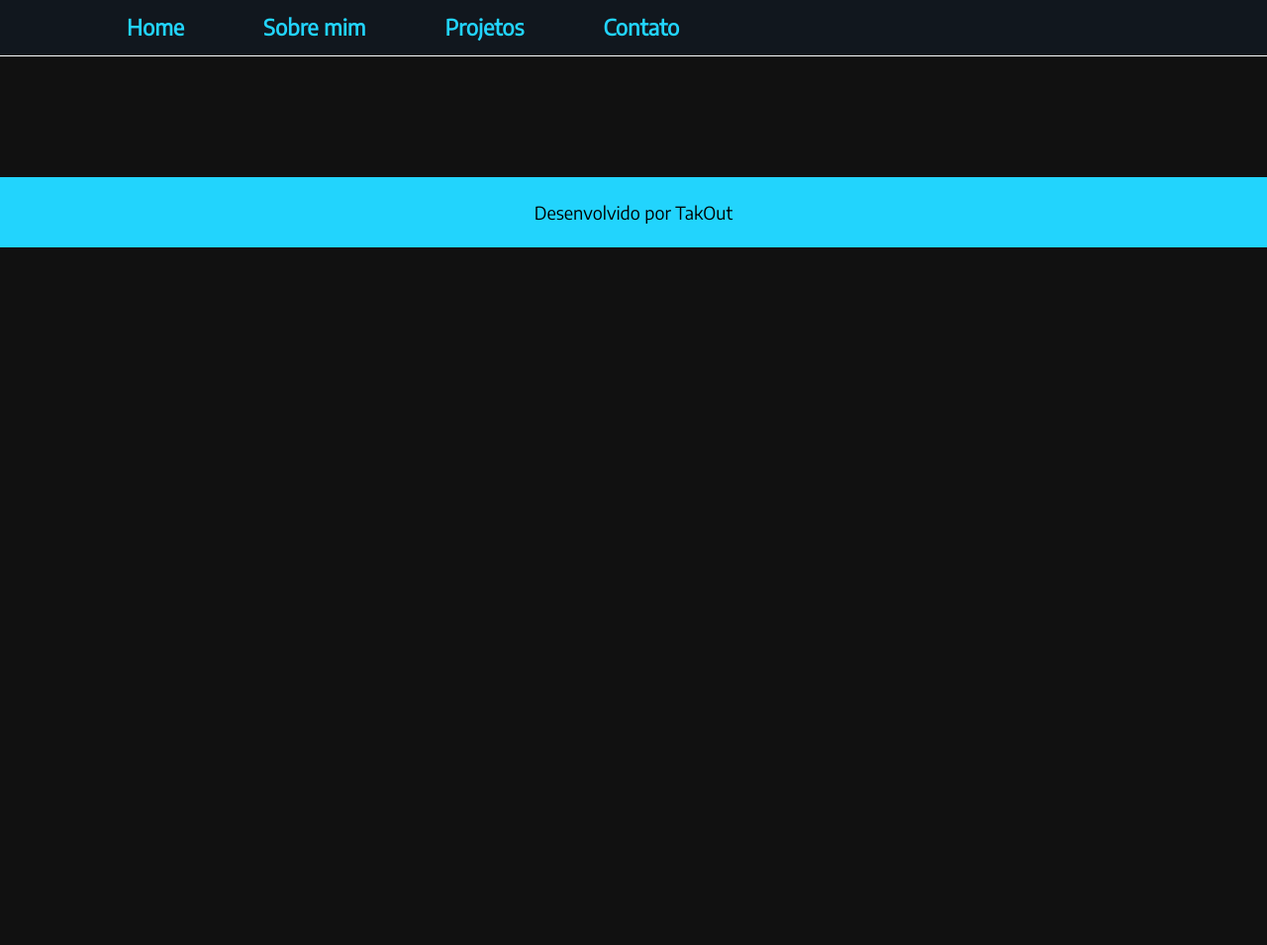
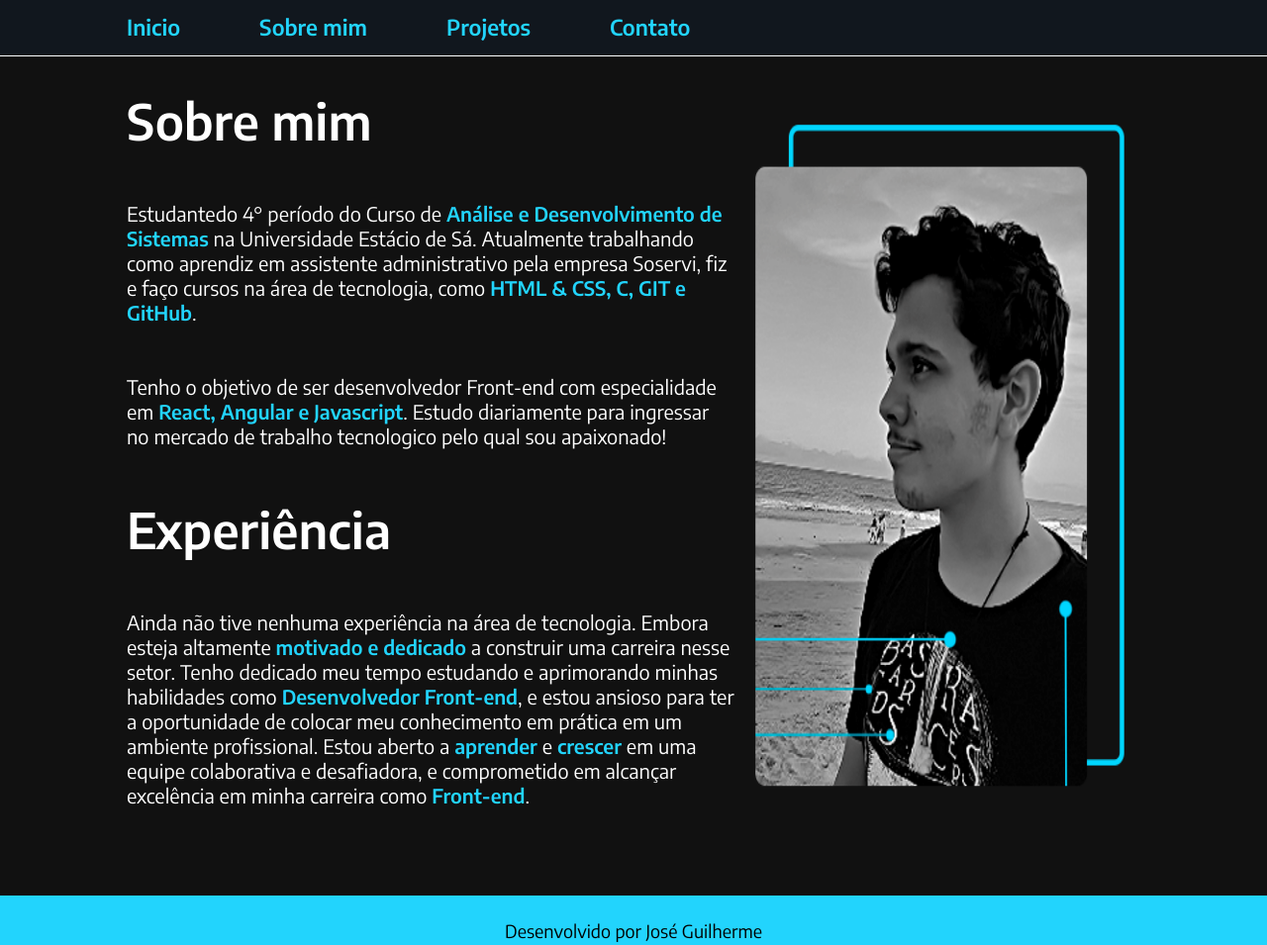
Before and after one commit to GuiJg/GuiJg, a plain HTML site: page about.html in a window 1280 px wide. Shown: the whole page at 99% size. Before the commit the page ends 800 px from the top, so only its background shows below. Drawn offline with Linux system fonts and the light colour scheme; files that its build step writes are made by us from their sources.

Commit message:
Add files via upload

```diff
--- a/about.html
+++ b/about.html
@@ -9,12 +9,12 @@
     <link rel="shortcut icon" href="/src/icons/takout.ico">
 
     <title>Sobre mim</title>
-    <link rel="stylesheet" href="style.css">
+    <link rel="stylesheet" href="/styles/style.css">
 </head>
 <body>
     <header class="header">
         <nav class="header_menu">
-            <a class="header_menu_link" href="index.html">Home</a>
+            <a class="header_menu_link" href="index.html">Inicio</a>
             <a class="header_menu_link" href="about.html">Sobre mim</a>
             <a class="header_menu_link" href="project.html">Projetos</a>
             <a class="header_menu_link" href="contact.html">Contato</a>
@@ -22,16 +22,19 @@
     </header>
     </div>
     <main class="conteiner">
-        <section class="conteiner_cont">
+        <section class="conteiner_cont_about">
+                <h1 class="conteiner_cont_title" style="font-size: 50px;">Sobre mim</h1>
+                <p class="conteiner_cont_title_font1" style="font-size: 20px;">Estudantedo 4° período do Curso de <strong class="title">Análise e Desenvolvimento de Sistemas</strong> na Universidade Estácio de Sá. Atualmente trabalhando como aprendiz em assistente administrativo pela empresa Soservi, fiz e faço cursos na área de tecnologia, como <strong class="title">HTML & CSS, C, GIT e GitHub</strong>.</p>
 
-            <div class="conteiner_btn">
+                <p class="conteiner_cont_title_font1" style="font-size: 20px;">Tenho o objetivo de ser desenvolvedor Front-end com especialidade em <strong class="skill">React, Angular e Javascript</strong>. Estudo diariamente para ingressar no mercado de trabalho tecnologico pelo qual sou apaixonado!</p>
 
-            </div>
+                <h1 class="conteiner_cont_title" style="font-size: 50px;">Experiência</h1>
+                <p class="conteiner_cont_title_font1" style="font-size: 20px;">Ainda não tive nenhuma experiência na área de tecnologia. Embora esteja altamente <strong class="title">motivado e dedicado</strong> a construir uma carreira nesse setor. Tenho dedicado meu tempo estudando e aprimorando minhas habilidades como <strong class="title">Desenvolvedor Front-end</strong>, e estou ansioso para ter a oportunidade de colocar meu conhecimento em prática em um ambiente profissional. Estou aberto a <strong class="title">aprender</strong> e <strong class="title">crescer</strong> em uma equipe colaborativa e desafiadora, e comprometido em alcançar excelência em minha carreira como <strong class="title"> Front-end</strong>.</p>
         </section>
-
+        <img class="img" src="src/Images/Profile_Picture.png" alt="Foto de perfil de José Guilherme na praia">
     </main>
     <footer class="baseboard">
-        <p>Desenvolvido por TakOut</p>
+        <p>Desenvolvido por José Guilherme</p>
     </footer>
 </body>
 </html>
--- a/style.css
+++ b/style.css
@@ -1,12 +1,11 @@
-@import url('https://fonts.googleapis.com/css2?family=Encode+Sans:wght@100;400&display=swap');
-
+@import url('https://fonts.googleapis.com/css2?family=Encode+Sans:wght@100;300;400;600&display=swap');
 *{
     margin: 0px;
     padding: 0px;
+    box-sizing: border-box;
 }
 
 body{
-    box-sizing: border-box;
     background-color: #111;
     color: white;
     font-family: 'Encode Sans', sans-serif;
@@ -52,7 +51,6 @@ body{
 .conteiner{
     margin: 7% 10%;
     display: flex;
-    align-items: center;
     justify-content: space-between;
 }
 
@@ -60,15 +58,48 @@ body{
     width: 615px;
     display: flex;
     flex-direction: column;
-    gap: 40px;
+    gap: 120px;
+}
+
+.conteiner_cont_about{
+    width: 615px;
+    display: flex;
+    flex-direction: column;
+    gap: 50px;
 }
 
 .conteiner_cont_title{
-    font-size: 40px;
+    align-items: flex-start;
+    font-size: 60px;
 }
 
 .conteiner_cont_title_font{
-    font-size: 20px;
+    font-weight: 300;
+    align-items: center;
+    font-size: 39px;
+    white-space: nowrap;
+    overflow: hidden;
+    border-right: .15em solid orange;
+    animation: typing 4s steps(28), blink-caret .75s step-end infinite;
+}
+
+@keyframes typing {
+    from {width: 0}
+    to {width: 100%}
+}
+
+.blink{
+    animation: blink-caret .75s step-end infinite;
+}
+
+@keyframes blink-caret {
+    from, to {border-color: transparent}
+    50% {border-color: #22d4fd}
+}
+
+.conteiner_cont_title_font1{
+    align-items: center;
+    font-size: 18px;
 }
 
 .conteiner_btn{
@@ -80,6 +111,7 @@ body{
 }
 
 .title{
+    font-weight: 600;
     color: #22d4fd;
 }
 
```
Also changed, not shown: contact.html (+3 -3 lines), index.html (+6 -8 lines), project.html (+3 -3 lines).
